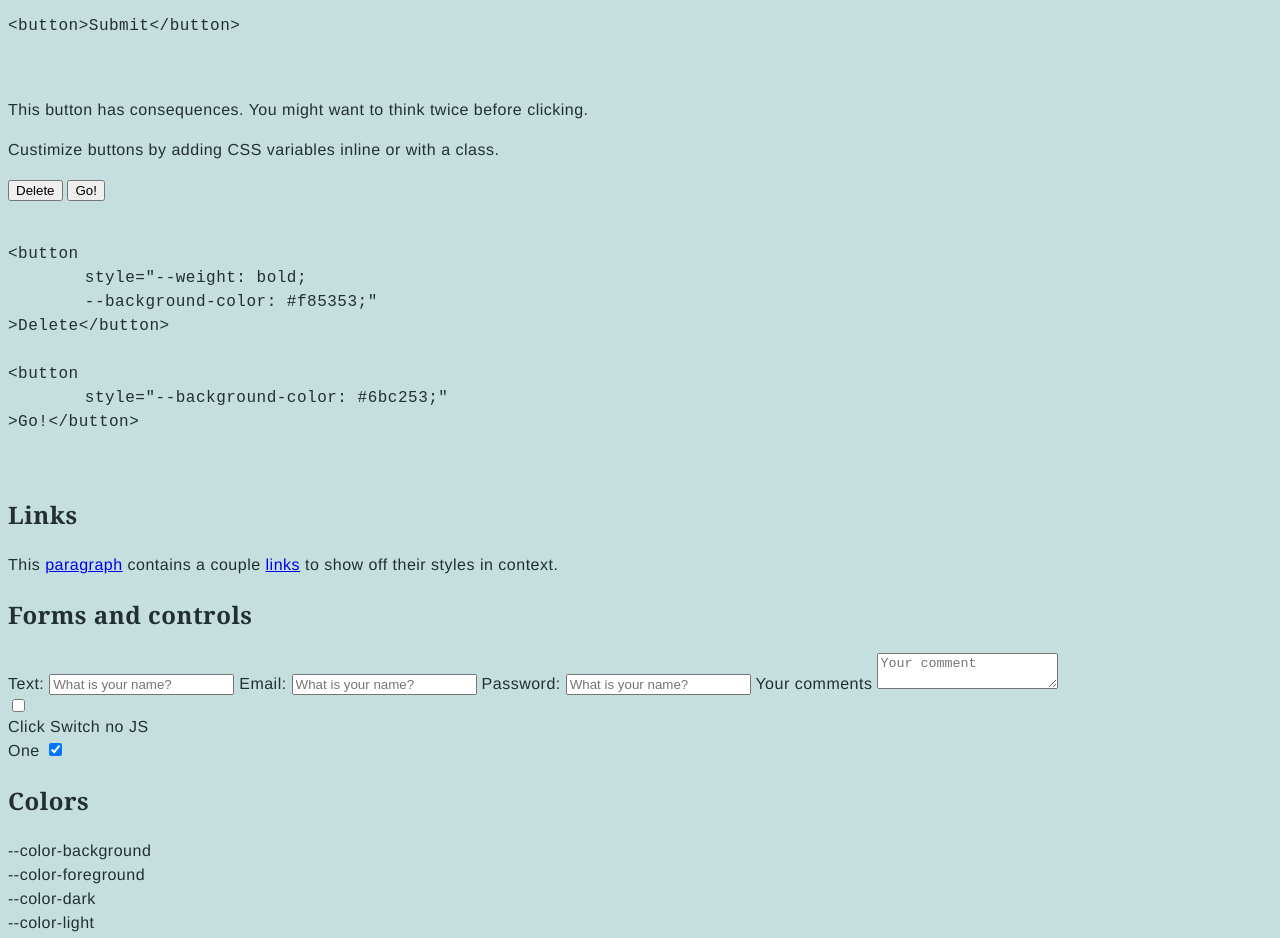
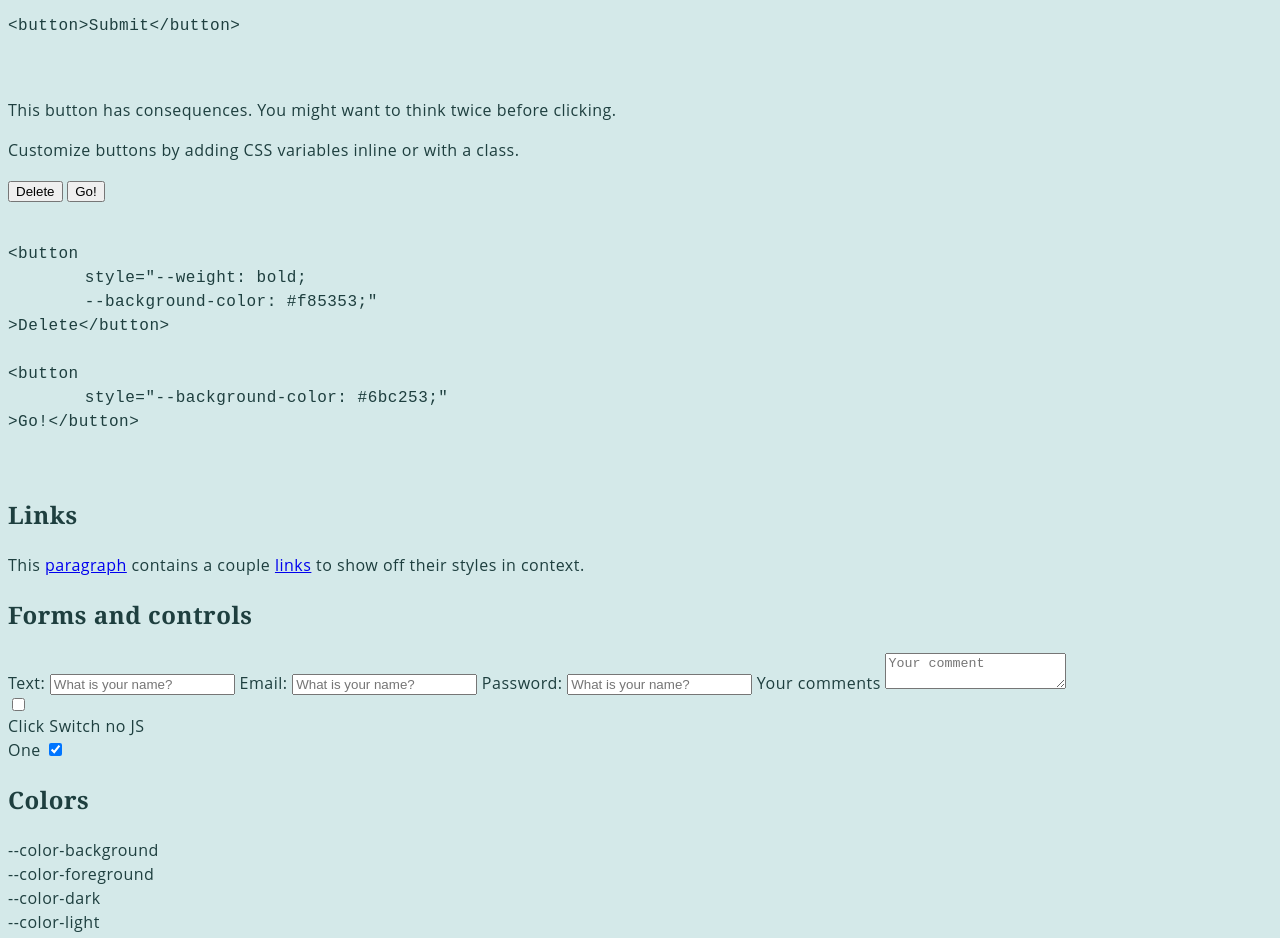
Before and after one commit to stasi815/Shippd-CSS, a plain HTML site: page index.html in a window 1280 px wide. Shown: the part 1260-2198 px from the top of the page. Drawn offline with Linux system fonts and the light colour scheme; a script that the page names is missing.

Commit message:
[update] added assignment.md

```diff
--- a/index.html
+++ b/index.html
@@ -75,7 +75,7 @@
 			</pre>
 
 			<p>This button has consequences. You might want to think twice before clicking.</p>
-			<p>Custimize buttons by adding CSS variables inline or with a class.</p>
+			<p>Customize buttons by adding CSS variables inline or with a class.</p>
 			<p>
 <button
 	style="--weight: bold; --background-color: #f85353;"
--- a/shippd.css
+++ b/shippd.css
@@ -1,9 +1,9 @@
 body {
-    font-family:  'Helvetica Neue', -apple-system, BlinkMacSystemFont, 'Segoe UI', Roboto, Oxygen, Ubuntu, Cantarell, 'Open Sans', sans-serif;
+    font-family:   'Open Sans', -apple-system, BlinkMacSystemFont, 'Segoe UI', Roboto, Oxygen, Ubuntu, Cantarell, 'Helvetica Neue', sans-serif;
     line-height: 1.5;
     letter-spacing: .5px;
-    background-color: rgb(197, 223, 223);
-    color: rgb(34, 48, 48);
+    background-color: rgb(212, 233, 233);
+    color: rgb(30, 63, 63);
 }
 
 h1, h2, h3, h4, h5, h6 {
```
Also changed, not shown: 1 other file.
